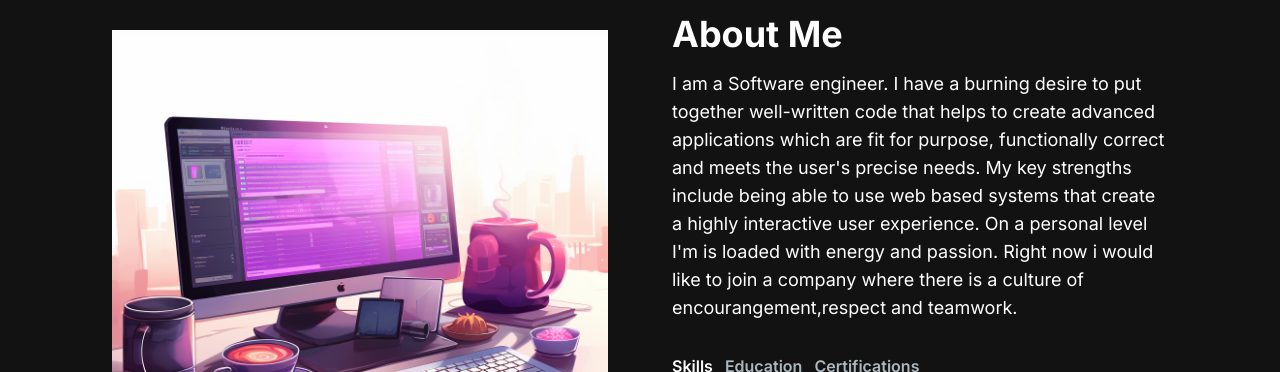
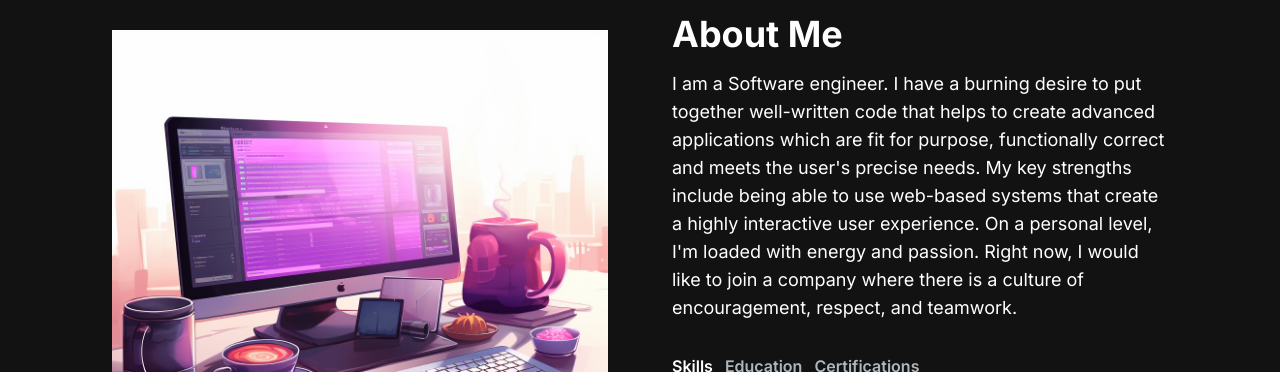
Before and after one commit to mahdizaltnii/Webportfolio, a Next.js app: page / in a window 1280 px wide. Shown: the part 734-1106 px from the top of the page. Built offline with nearby package versions, Linux system fonts and the light colour scheme.

Commit message:
changing about section

```diff
--- a/src/app/components/AboutSection.jsx
+++ b/src/app/components/AboutSection.jsx
@@ -52,7 +52,7 @@ const TAB_DATA = [
 
 const AboutSection = () => {
   const [tab, setTab] = useState("skills");
-  const [ startTransition] = useTransition();
+  const [startTransition] = useTransition();
 
   const handleTabChange = (id) => {
     startTransition(() => {
@@ -63,18 +63,23 @@ const AboutSection = () => {
   return (
     <section className="text-white" id="about">
       <div className="md:grid md:grid-cols-2 gap-8 items-center py-8 px-4 xl:gap-16 sm:py-16 xl:px-16">
-        <Image src="/images/about-image.png" alt="about image" width={500} height={500} />
+        <Image
+          src="/images/about-image.png"
+          alt="about image"
+          width={500}
+          height={500}
+        />
         <div className="mt-4 md:mt-0 text-left flex flex-col h-full">
           <h2 className="text-4xl font-bold text-white mb-4">About Me</h2>
           <p className="text-base lg:text-lg">
             I am a Software engineer. I have a burning desire to put together
             well-written code that helps to create advanced applications which
-            are fit for purpose, functionally correct and meets the user's
-            precise needs. My key strengths include being able to use web based
+            are fit for purpose, functionally correct and meets the user&apos;s
+            precise needs. My key strengths include being able to use web-based
             systems that create a highly interactive user experience. On a
-            personal level I'm is loaded with energy and passion. Right now i
-            would like to join a company where there is a culture of
-            encourangement,respect and teamwork.
+            personal level, I&apos;m loaded with energy and passion. Right now,
+            I would like to join a company where there is a culture of
+            encouragement, respect, and teamwork.
           </p>
           <div className="flex flex-row justify-start mt-8">
             <TabButton
```
